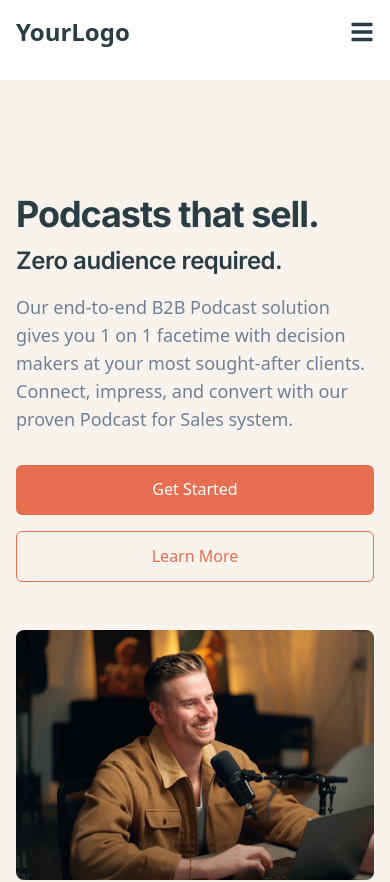
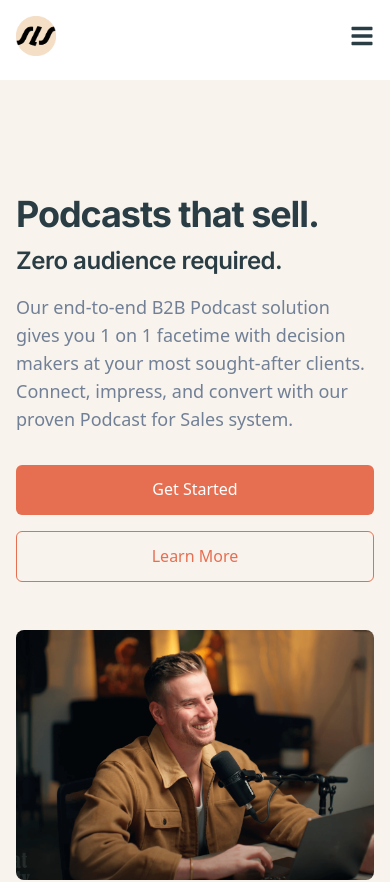
Before and after one commit to ZootNaps/website, a Next.js app: page / in a window 390 px wide. Shown: the top 882 px of the page. Built offline with nearby package versions, Linux system fonts and the light colour scheme.

Commit message:
logo added to mobile and desktop nav bar

```diff
--- a/src/components/layout/Header.tsx
+++ b/src/components/layout/Header.tsx
@@ -2,6 +2,7 @@
 
 import { useState, useEffect, useRef } from 'react';
 import Link from 'next/link';
+import Image from 'next/image';
 import { usePathname, useRouter } from 'next/navigation';
 import { FaBars, FaTimes } from 'react-icons/fa';
 
@@ -135,9 +136,17 @@ const Header = () => {
           {/* Logo */}
           <Link
             href="/"
-            className="text-2xl font-bold text-primary"
+            className="text-2xl font-bold text-primary flex items-center"
           >
-            YourLogo
+            <Image
+              src="/images/sls-logos/sls-logo-default.png"
+              alt="SLS Logo"
+              width={50}
+              height={50}
+              priority
+              quality={90}
+              className="w-[40px] h-[40px] md:w-[48px] md:h-[48px] object-contain"
+            />
           </Link>
 
           {/* Desktop Navigation */}
```
Also changed, not shown: public/images/sls-logos/sls-logo-default.png (added), public/images/sls-logos/sls-logo_black.png (added).
